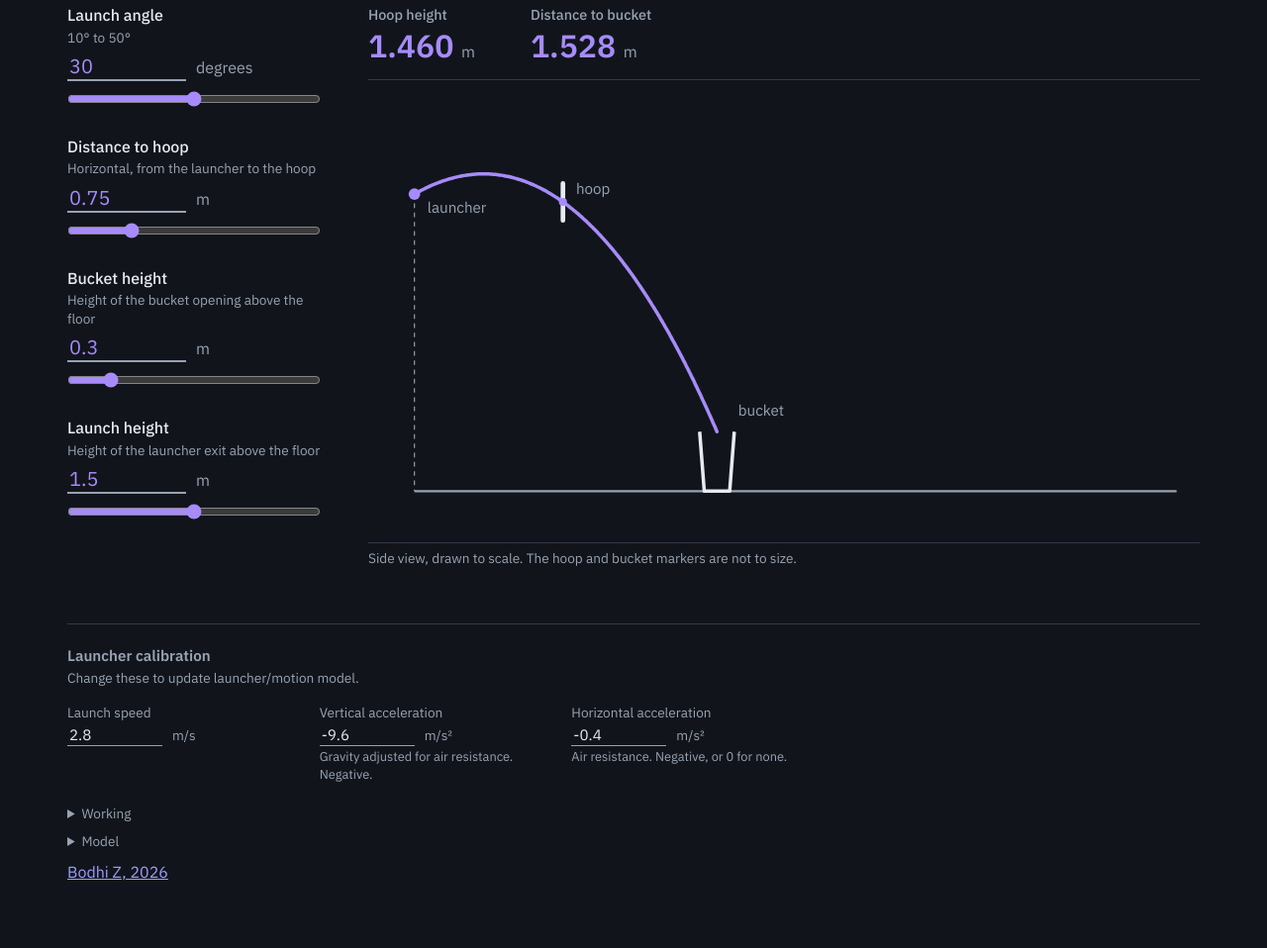
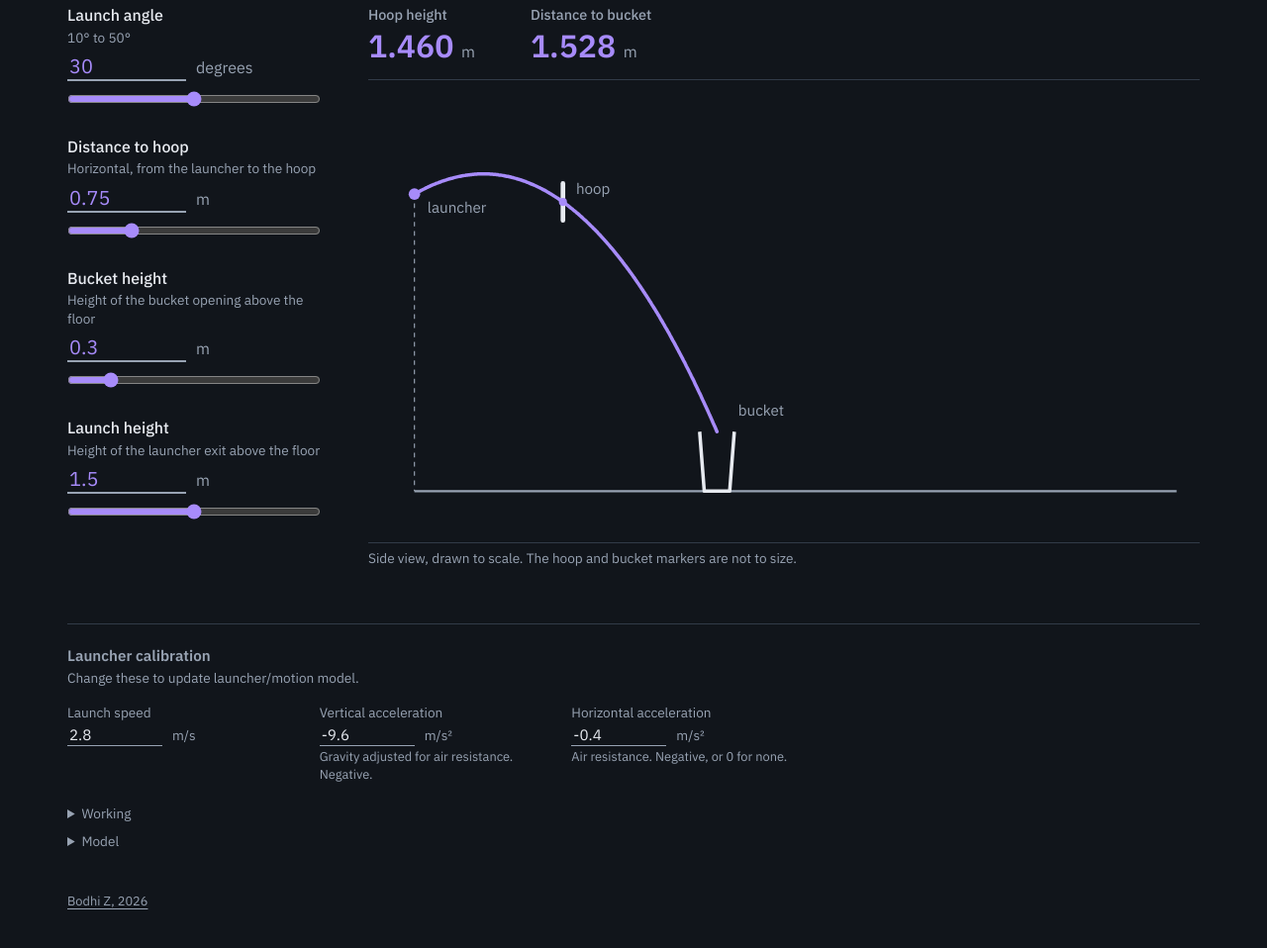
Before and after one commit to BZRocket/ProjectileCalculator, a plain HTML site: page index.html in a window 1280 px wide. Shown: the part 170-1128 px from the top of the page at 99% size. Drawn offline with Linux system fonts and the light colour scheme.

Commit message:
Add footer styles to style.css
Added styles for the site footer including margin, font size, and link colors.

```diff
--- a/style.css
+++ b/style.css
@@ -209,6 +209,23 @@ svg.plot {
 
 .model code, .working code { font-family: inherit; font-style: italic; }
 
+/* ---------- footer ---------- */
+.site-footer {
+  margin-top: 40px;
+  font-size: 0.8rem;
+  color: var(--ink-soft);
+}
+
+.site-footer a {
+  color: inherit;
+  text-underline-offset: 3px;
+}
+
+.site-footer a:hover,
+.site-footer a:focus-visible {
+  color: var(--ink);
+}
+
 @media (prefers-reduced-motion: reduce) {
   * { scroll-behavior: auto !important; transition: none !important; }
 }
```
